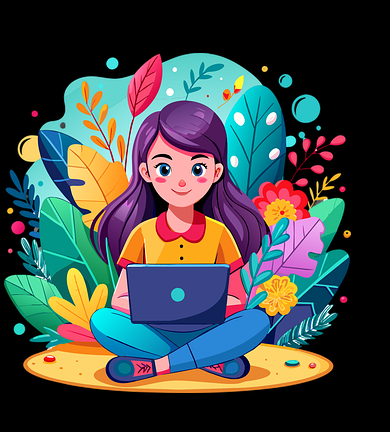
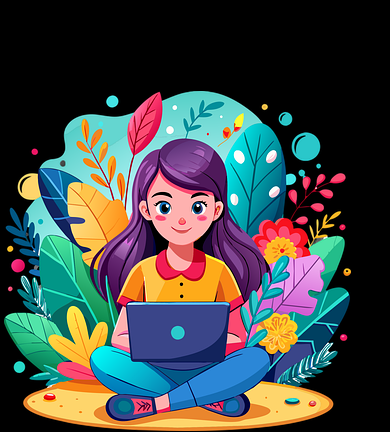
Before and after one commit to priyankastack/Priyanka-sPortfolio, a website: page content/index.html in a window 390 px wide. Shown: the part 677-1109 px from the top of the page. Drawn offline with nearby package versions, Linux system fonts and the light colour scheme.

Commit message:
Update styles.css

```diff
--- a/content/styles.css
+++ b/content/styles.css
@@ -738,7 +738,7 @@ gap: 2vw;
     display: flex;
     flex-direction: column;
     gap:5vh;
-    height:150vh;
+    height:155vh;
   }
 
   #firstsection-leftdiv {
@@ -780,7 +780,7 @@ gap: 2vw;
     display:block;
     height:70vh;
     width:80vw;
-    margin-top:6vh;
+    margin-top:10vh;
   }
   /*-- First section ends --*/
 
```
